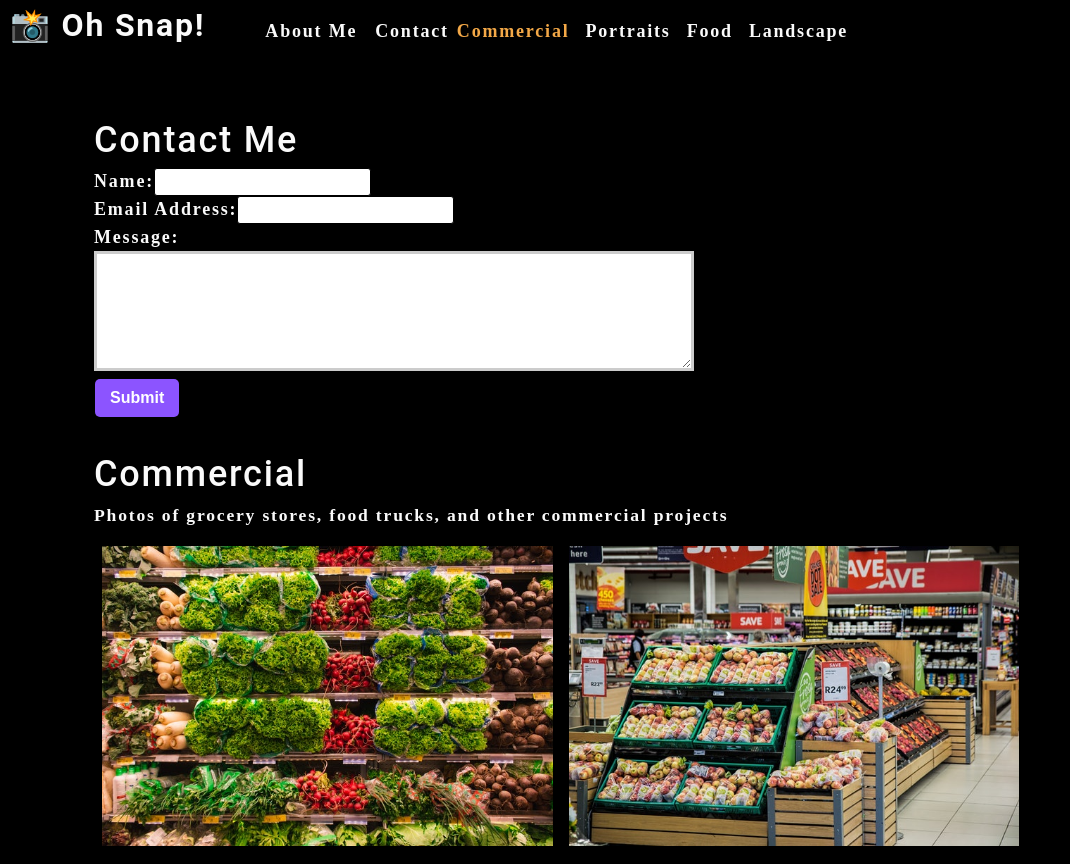
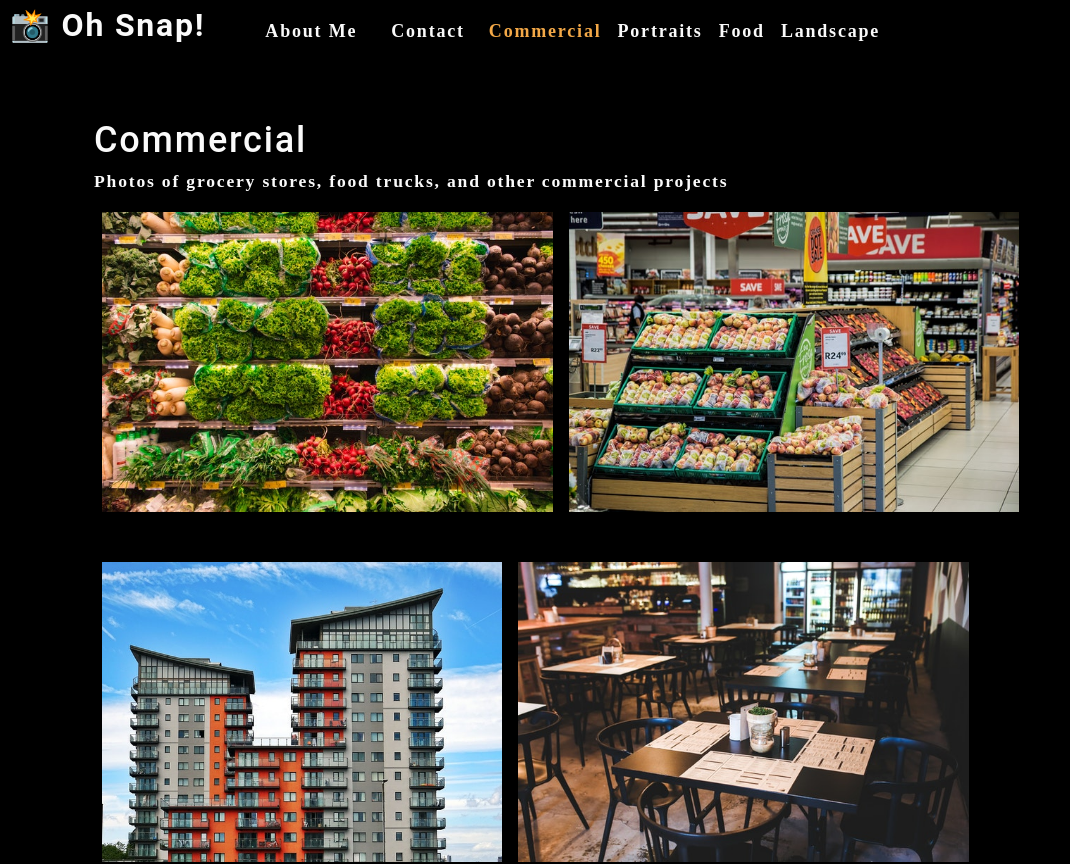
Before and after one commit to JackAtkerson/photo-port, a React (Create React App) app: page / in a window 1280 px wide. Shown: the top 864 px of the page, without its empty margins (0-1070 px from the left). Built offline with nearby package versions, Linux system fonts and the light colour scheme.

Commit message:
finished contact section

```diff
--- a/src/App.js
+++ b/src/App.js
@@ -5,6 +5,8 @@
 import ContactForm from './components/Contact';
 
 function App() {
+  const [contactSelected, setContactSelected] = useState(false);
+
    const [categories] = useState([
     {
       name: 'commercial',
@@ -22,11 +24,18 @@
       categories={categories}
       setCurrentCategory={setCurrentCategory}
       currentCategory={currentCategory}
+      contactSelected={contactSelected}
+      setContactSelected={setContactSelected}
       ></Nav>
       <main>
-        <ContactForm></ContactForm>
-        <Gallery currentCategory={currentCategory}></Gallery>
-        <About></About>
+        {!contactSelected ? (
+          <>
+            <Gallery currentCategory={currentCategory}></Gallery>
+            <About></About>
+          </>
+        ) : (
+          <ContactForm></ContactForm>
+        )}
       </main>
     </div>
   );
--- a/src/components/Nav/index.js
+++ b/src/components/Nav/index.js
@@ -6,6 +6,8 @@
         categories = [],
         setCurrentCategory,
         currentCategory,
+        contactSelected,
+        setContactSelected
     } = props;
 
     useEffect(() => {
@@ -22,18 +24,24 @@
             <nav>
                 <ul className="flex-row">
                     <li className="mx-2">
-                        <a data-testid='about' href="#about">
+                        <a data-testid='about' href="#about" onClick={() => setContactSelected(false)}>
                             About Me
                         </a>
                     </li>
-                    <li>
-                        <span>Contact</span>
+                    <li className={`mx-2 ${contactSelected && 'navActive'}`}>
+                        <span onClick={() => setContactSelected(true)}>Contact</span>
                     </li>
                     {categories.map((category) => (
                         <li className={`mx-1 ${
-                                currentCategory.name === category.name && 'navActive'
-                            }`} key={category.name}>
-                            <span onClick={() => {setCurrentCategory(category)}} >
+                                currentCategory.name === category.name && !contactSelected && 'navActive'
+                            }`}
+                            key={category.name}
+                        >
+                            <span onClick={() => {
+                                setCurrentCategory(category)
+                                setContactSelected(false);
+                                }}
+                            >
                                 {capitalizeFirstLetter(category.name)}
                             </span>
                         </li>
```
Also changed, not shown: 1 other file (tests, documents, lock files or other folders).
